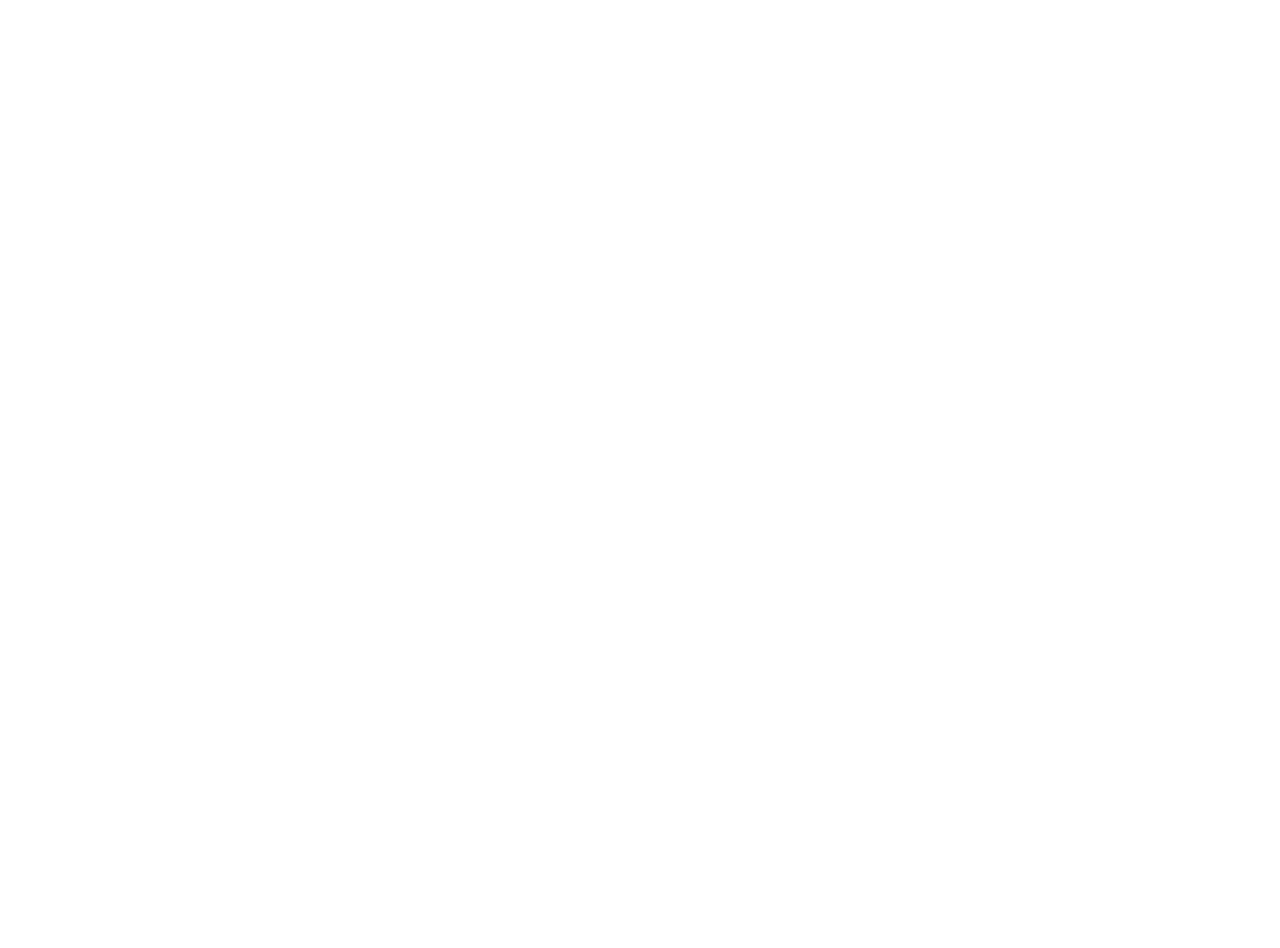
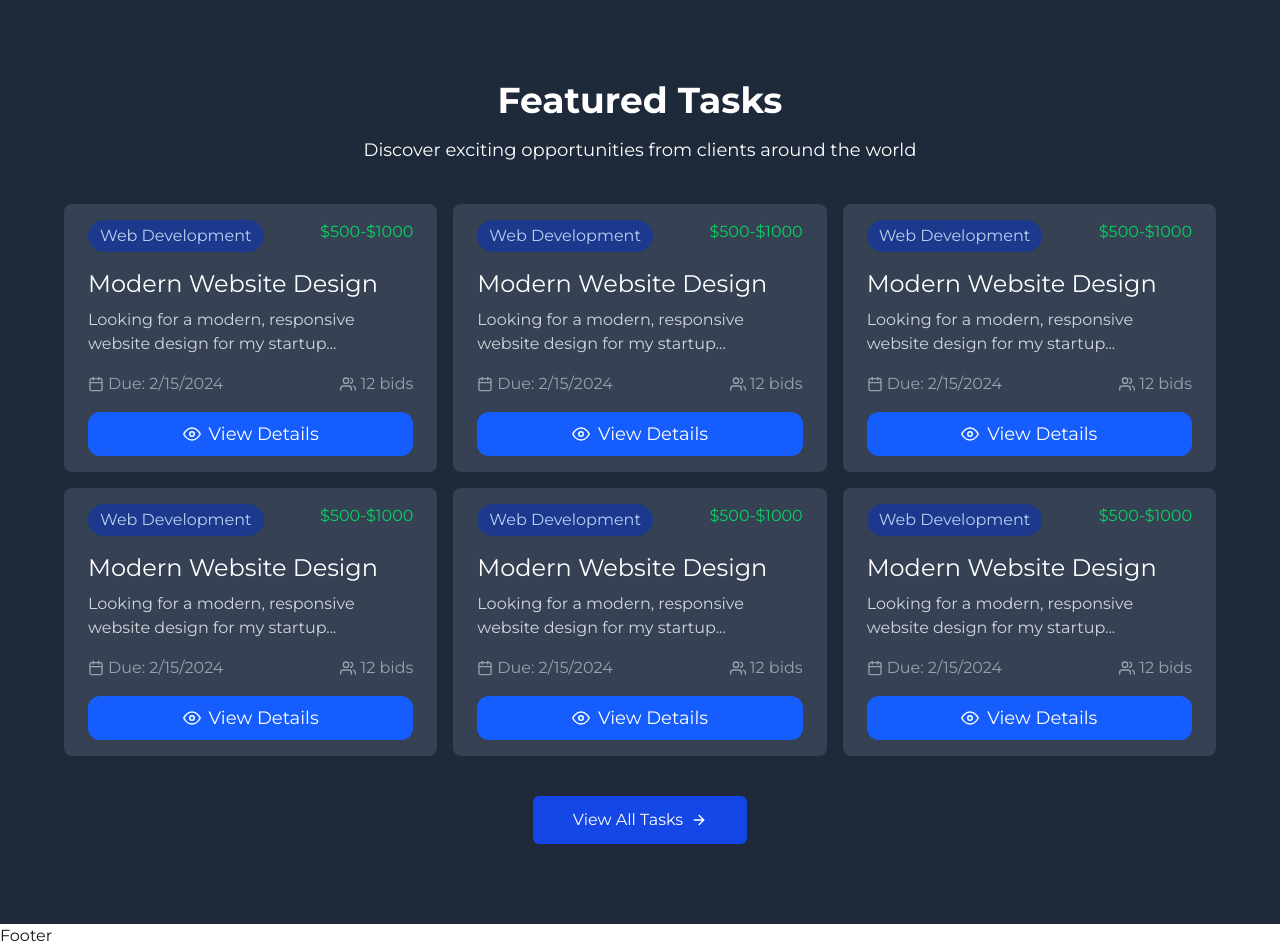
Before and after one commit to Ebadur-Rahman-Shohag/task-hub-client, a React (Vite) app: page / in a window 1280 px wide. Shown: the part 880-1828 px from the top of the page. Before the commit the page ends 800 px from the top, so only its background shows below. Built offline with nearby package versions, Linux system fonts and the light colour scheme.

Commit message:
add Featured section and FeaturedCard component; include react-icons dependency

```diff
--- a/package.json
+++ b/package.json
@@ -13,6 +13,7 @@
     "@tailwindcss/vite": "^4.1.12",
     "react": "^19.1.1",
     "react-dom": "^19.1.1",
+    "react-icons": "^5.5.0",
     "react-router": "^7.8.1",
     "tailwindcss": "^4.1.12"
   },
--- a/src/components/Banner/Banner.jsx
+++ b/src/components/Banner/Banner.jsx
@@ -4,7 +4,7 @@ import { Link } from "react-router";
 function Banner() {
     return (
         <>
-            <div className="bg-black carousel w-full min-h-[calc(100vh-160px)]">
+            <div className="bg-black carousel w-full min-h-screen">
                 <div id="slide1" className="carousel-item relative w-full">
                     <div className="w-full h-full flex flex-col justify-center items-center gap-4 text-white">
                         <h1 className="text-5xl font-bold">Post Your Tasks Easily - 1</h1>
--- /dev/null
+++ b/src/components/Featured/Featured.jsx
@@ -0,0 +1,37 @@
+import React from 'react'
+import FeaturedCard from '../FeaturedCard/FeaturedCard'
+import { FiArrowRight } from 'react-icons/fi'
+import { Link } from 'react-router'
+
+function Featured() {
+    return (
+        <>
+            {/* main container */}
+            <section className='bg-[#1E2939] w-full py-20'>
+                {/* title and description */}
+                <div className='w-full flex flex-col justify-center items-center gap-4 text-white'>
+                    <h1 className='text-4xl font-bold'>Featured Tasks</h1>
+                    <p className='text-lg'>Discover exciting opportunities from clients around the world</p>
+                </div>
+                {/* cards container */}
+                <div className='w-full grid grid-cols-3 gap-4 py-10  max-w-6xl mx-auto'>
+                    <FeaturedCard />
+                    <FeaturedCard />
+                    <FeaturedCard />
+                    <FeaturedCard />
+                    <FeaturedCard />
+                    <FeaturedCard />
+                </div>
+                {/* view all task button */}
+                <div className='w-full flex justify-center'>
+                    <Link to="/browse-task" className='px-10 py-3 bg-[#1447E6] text-white rounded-md flex items-center gap-2'>
+                        View All Tasks
+                        <FiArrowRight className="inline-block" />
+                    </Link>
+                </div>
+            </section>
+        </>
+    )
+}
+
+export default Featured
--- /dev/null
+++ b/src/components/FeaturedCard/FeaturedCard.jsx
@@ -0,0 +1,41 @@
+import React from "react";
+import { FiCalendar, FiUsers, FiEye } from "react-icons/fi";
+import { Link } from "react-router";
+
+function FeaturedCard() {
+    return (
+        <div className="bg-[#364153] px-6 py-4 rounded-lg space-y-4">
+            {/* category and price */}
+            <div className="flex justify-between">
+                <p className="bg-[#1C398E] px-3 py-1 rounded-2xl text-center">
+                    <span className="text-[#B9D1F0FF] text-base">Web Development</span>
+                </p>
+                <p className="text-[#05D363] text-base">$500-$1000</p>
+            </div>
+            {/* details */}
+            <div className="space-y-2 text-white">
+                <h1 className="text-2xl ">Modern Website Design</h1>
+                <p className="text-gray-300">Looking for a modern, responsive website design for my startup...</p>
+            </div>
+            {/* date and bids with icons */}
+            <div className="flex justify-between text-gray-400">
+                <p className="flex items-center gap-1">
+                    <FiCalendar className="inline-block" />
+                    <span>Due: 2/15/2024</span>
+                </p>
+                <p className="flex items-center gap-1">
+                    <FiUsers className="inline-block" />
+                    <span>12 bids</span>
+                </p>
+            </div>
+            <div className="w-full bg-[#155DFC] text-center py-2 rounded-xl text-white text-lg">
+                <Link to="/task-details" className="flex items-center justify-center gap-2 w-full">
+                    <FiEye className="inline-block" />
+                    View Details
+                </Link>
+            </div>
+        </div>
+    );
+}
+
+export default FeaturedCard;
--- a/src/pages/Home/Home.jsx
+++ b/src/pages/Home/Home.jsx
@@ -1,10 +1,14 @@
-import React from 'react'
-import Banner from '../../components/Banner/Banner'
+import React from "react";
+import Banner from "../../components/Banner/Banner";
+import Featured from "../../components/Featured/Featured";
 
 function Home() {
     return (
-        <Banner />
-    )
+        <>
+            <Banner />
+            <Featured />
+        </>
+    );
 }
 
-export default Home
+export default Home;
```
Also changed, not shown: 1 other file (tests, documents, lock files or other folders).
